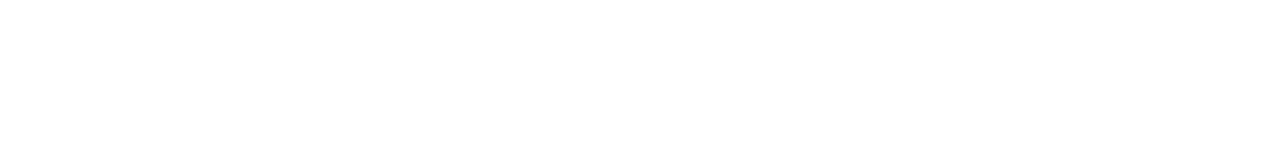
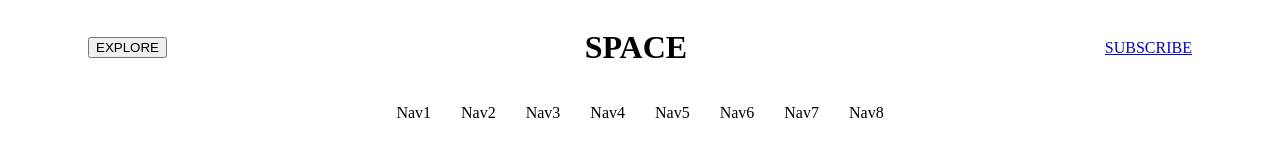
Before and after one commit to nehemiahh23/SBA-307---HTML-and-CSS, a plain HTML site: page index.html in a window 1280 px wide. Drawn offline with Linux system fonts and the light colour scheme.

Commit message:
create nav layout

```diff
--- a/index.html
+++ b/index.html
@@ -5,8 +5,25 @@
 	<meta http-equiv="X-UA-Compatible" content="IE=edge">
 	<meta name="viewport" content="width=device-width, initial-scale=1.0">
 	<title>SPACE | Ancient & Fixing News | Extraterrestrial & World Updates</title>
+	<link rel="stylesheet" href="styles/style.css">
 </head>
 <body>
-
+	<main>
+		<header id="head1">
+			<button>EXPLORE</button>
+			<h1>SPACE</h1>
+			<a href="pages/subscribe.html">SUBSCRIBE</a>
+		</header>
+		<header id="head2">
+			<p>Nav1</p>
+			<p>Nav2</p>
+			<p>Nav3</p>
+			<p>Nav4</p>
+			<p>Nav5</p>
+			<p>Nav6</p>
+			<p>Nav7</p>
+			<p>Nav8</p>
+		</header>
+	</main>
 </body>
 </html>
--- a/styles/style.css
+++ b/styles/style.css
@@ -0,0 +1,28 @@
+body {
+	display: flex;
+	flex-direction: column;
+}
+
+main header {
+	display: flex;
+}
+
+main > * {
+	margin: auto;
+	padding: 0 5rem;
+	max-width: 80rem;
+}
+
+#head1 {
+	justify-content: space-between;
+	align-items: center;
+}
+
+/* #head1 h1 {
+	font-size: 3rem;
+} */
+
+#head2 {
+	justify-content: center;
+	gap: 30px;
+}
```
Also changed, not shown: images/sba307main.png (added).
